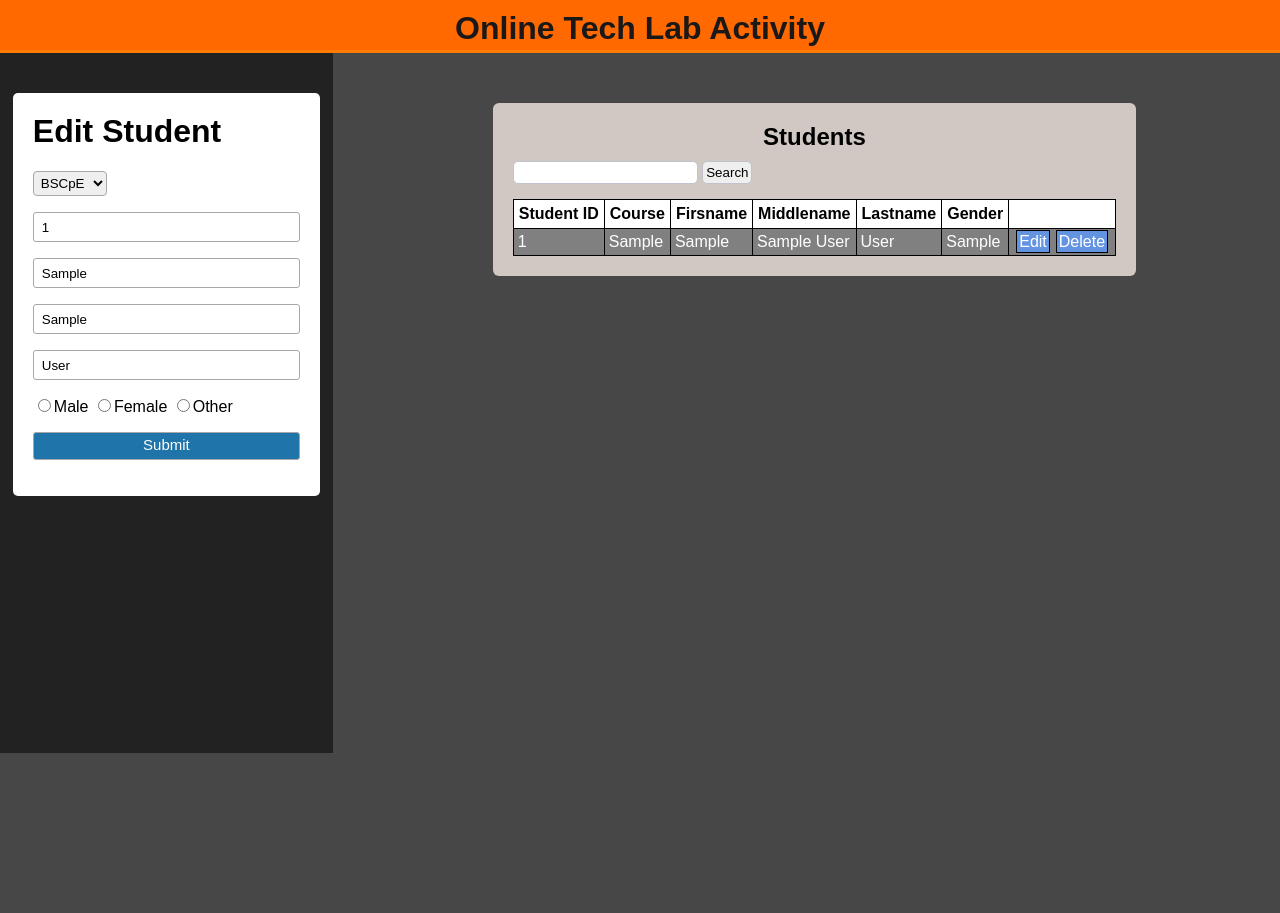
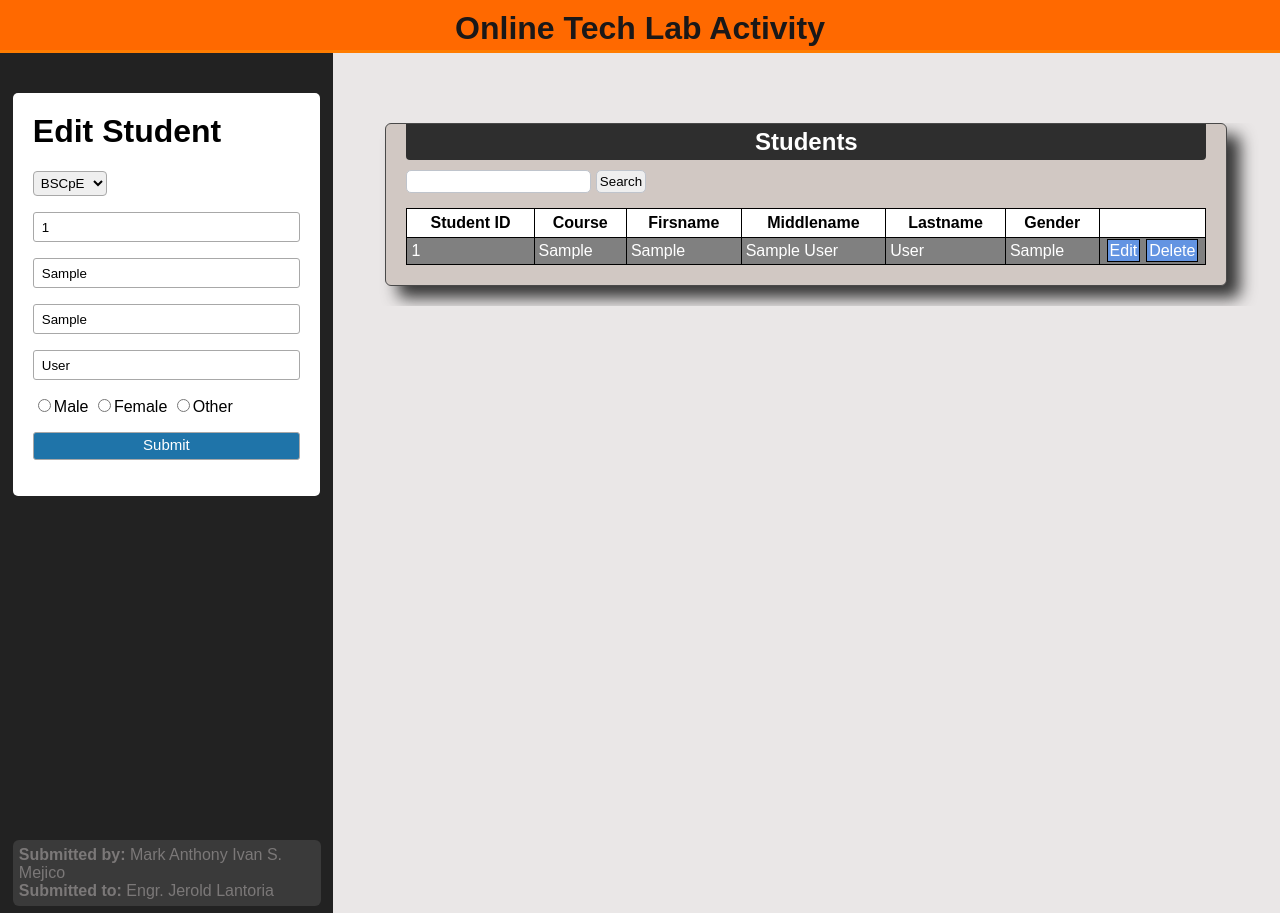
Before and after one commit to IvanMejico/Basic-CRUD-using-PHP, a PHP site: page /index.php?edit=1 in a window 1280 px wide. Run offline with PHP 8.4, Linux system fonts and the light colour scheme; tables that the repository leaves empty or names only in its code hold one stand-in row (values such as "Sample post").

Commit message:
Changes to the forms, table, and CSS

```diff
--- a/addform.php
+++ b/addform.php
@@ -40,12 +40,8 @@
 					</p>
 					<p><input type="submit" name="btn-submit" value="Submit"></p>
 				</form>
-
-
-				<div>
-
-				</div>
 			</div>
+			<?php include("footer.php")?>
 		</div>
 
 <?php include("handlers/submit.php");?>
--- a/css/styles.css
+++ b/css/styles.css
@@ -1,8 +1,10 @@
 body {
-	background-color: #474747;
+	background-color: #eae7e7;
 	margin: 0;
 	padding: 0;
 	font-family: Arial;
+	height: 100%;
+	min-width: 900px;
 }
 
 h1 {
@@ -64,27 +66,47 @@ h1 {
 .input-div {
 	float: left;
 	width: 24%;
+	min-width: 240.234px;
 	padding-left: 1%;
 	padding-right: 1%;
-	height: 700px;
+	height:100%;
+	position: fixed;
 	background-color: #222;
 }
+
+.right-div {
+	margin-left: 24%;
+	margin-top: 70px;
+	margin-left: 26%;
+	overflow: hidden;
+	padding-bottom: 20px;
+}
+
 .table-div {
-	float: left;
-	margin-top: 50px;
-	margin-left: 160px;
+	margin: 0 auto;
+	border: 1px solid #494949;
+	display: block;
 	padding: 20px;
+	padding-top: 0;
 	background-color: #d1c8c3;
 	border-radius: 6px;
+	box-shadow: 13px 12px 16px #353535;
+	width: 800px;
 }
 
 .table-div h2 {
 	text-align: center;
 	margin-top: 0;
 	margin-bottom: 10px;
+	background-color: #2E2E2E;
+	color: white;
+	margin-top: 0;
+	padding: 4px;
+	border-radius: 0 0 4px 4px;
 }
 
 .table-div input {
+	margin: 0 auto;
 	padding: 3px;
 	border-radius: 5px;
 	border: 1px solid rgb(191, 196, 204);
@@ -93,11 +115,11 @@ h1 {
 table {
 	border-collapse: collapse;
 	margin-top: 15px;
+	min-width: 800px;
 }
 
 table, th, td {
 	border: 1px solid black;
-
 }
 
 th {
@@ -109,6 +131,15 @@ td {
 	background-color: gray;
 	color: white;
 	padding: 4px;
+	max-width: 117.333333333px;
+    overflow: hidden;
+    text-overflow: ellipsis;
+    white-space: nowrap;
+}
+
+.td-buttons {
+	width: 96px;
+	min-width: 96px;
 }
 
 table a {
@@ -123,3 +154,18 @@ table a {
 table a:hover {
 	background-color: #214f99;
 }
+
+.author {
+	margin-top: 10px;
+	width: 89%;
+	background-color: #3A3A3A;
+	padding: 6px;
+	border-radius: 6px;
+	color: #7B7878;
+	position: absolute;
+  	bottom:60px;
+}
+
+.author p {
+	margin: 0;
+}
--- a/editform.php
+++ b/editform.php
@@ -95,6 +95,7 @@
 
 				</div>
 			</div>
+			<?php include('footer.php') ?>
 		</div>
 
-<?php include("handlers/submit.php");?>
+<?php include("handlers/update.php");?>
--- /dev/null
+++ b/footer.php
@@ -0,0 +1,4 @@
+<div class="author">
+	<p><strong>Submitted by:</strong> Mark Anthony Ivan S. Mejico</p>
+	<p><strong>Submitted to:</strong> Engr. Jerold Lantoria</p>
+</div>
--- /dev/null
+++ b/handlers/update.php
@@ -0,0 +1,24 @@
+<?php
+
+	if ($_SERVER['REQUEST_METHOD'] == "POST") {
+
+		if (isset($_POST['btn-submit']) && isset($_POST['gender'])) {
+
+			$studentid = $_POST['studentid'];
+			$course = $_POST['course'];
+			$firstname = $_POST['firstname'];
+			$middlename = $_POST['middlename'];
+			$lastname = $_POST['lastname'];
+			$gender = $_POST['gender'];
+
+
+			//UPDATE DATA FROM THE DATABASE
+			$query = "UPDATE students SET studentid='$studentid', course='$course', firstname='$firstname', middlename='$middlename', lastname='$lastname', gender='$gender' WHERE studentid=$studentid";
+			if ($con->query($query)) {
+				echo "submitted";
+			}
+		}  else {
+			echo "not submitted";
+		}
+	}
+?>
--- a/table.php
+++ b/table.php
@@ -1,6 +1,7 @@
 <?php include("connect.php")?>
 <?php include("delete.php") ?>
 
+<div class="right-div">
 	<div class="table-div">
 		<h2>Students</h2>
 		<form method="POST">
@@ -20,7 +21,8 @@
 		<?php
 		if (isset($_POST['search-btn'])) {
 			$key = $_POST['search'];
-		$query = "SELECT * FROM students WHERE studentid LIKE '%".$key."%' OR firstname LIKE '%".$key."%' OR middlename LIKE '%".$key."%' OR lastname LIKE '%".$key."%'";
+			$query = "SELECT * FROM students WHERE studentid LIKE '%".$key."%' OR firstname LIKE '%".
+				$key."%' OR middlename LIKE '%".$key."%' OR lastname LIKE '%".$key."%'";
 		} else {
 			$query = "SELECT * FROM students";
 		}
@@ -36,7 +38,7 @@
 				 	. "<td>" . $row["middlename"] . "</td>"
 				 	. "<td>" . $row["lastname"] . "</td>"
 				 	. "<td>" . $row["gender"] . "</td>";
-			echo "<td>";
+				echo "<td class='td-buttons'>";
 				echo "<a href='index.php?edit=".$row['studentid']."'>Edit</a>";
 				echo "<a href='index.php?delete=".$row['studentid']."'>Delete</a>";
 				echo "</td>";
@@ -49,3 +51,4 @@
 		?>
 		</table>
 	</div>
+</div>
```
Lines whose indentation alone changed are shown as unchanged.
